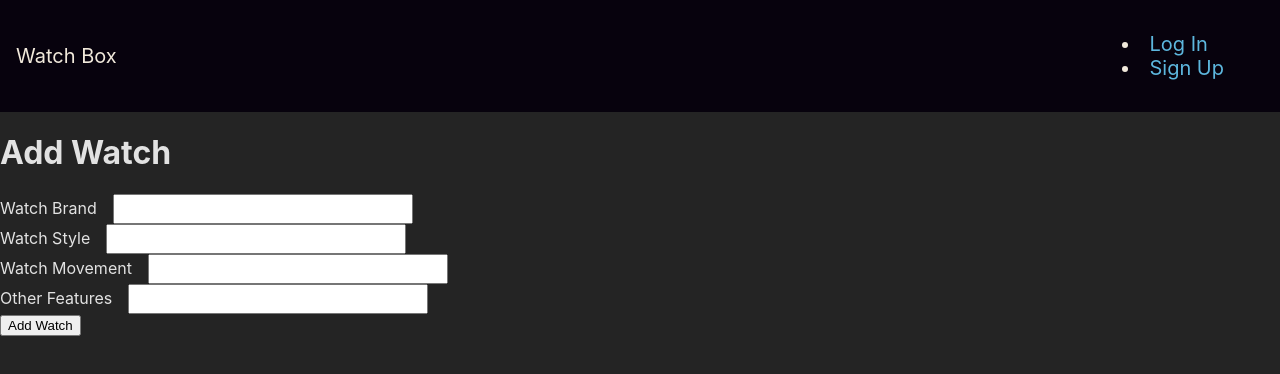
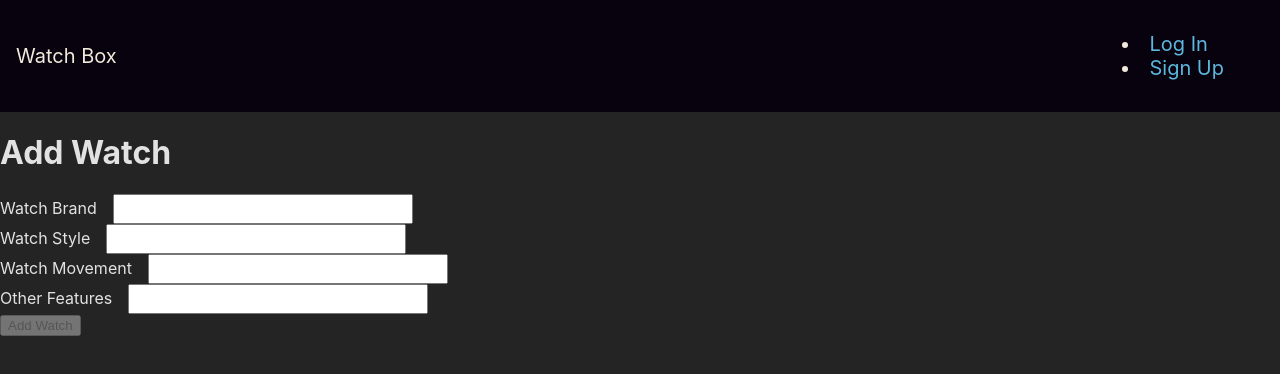
Before and after one commit to KevRdz/watch-collection, a React (Vite) app: page /add in a window 1280 px wide. Shown: the top 374 px of the page. Built offline with nearby package versions, Linux system fonts and the light colour scheme; no server answers.

Commit message:
use useRef and useEffect to check if form is valid or not

```diff
--- a/src/pages/AddWatch/AddWatch.jsx
+++ b/src/pages/AddWatch/AddWatch.jsx
@@ -1,4 +1,4 @@
-import { useState } from "react"
+import { useState, useRef, useEffect } from "react"
 
 
 function AddWatch() {
@@ -9,6 +9,15 @@ function AddWatch() {
     features: "",
   })
 
+  const [validForm, setValidForm] = useState(false)
+
+  const formElement = useRef()
+  console.log(formElement);
+
+  useEffect(() => {
+    formElement.current.checkValidity() ? setValidForm(true) : setValidForm(false)
+  }, [formData])
+
   const handleChange = e => {
     console.log(e);
     setFormData({...formData, [e.target.name]: e.target.value})
@@ -16,7 +25,7 @@ function AddWatch() {
   return (
     <div>
       <h1>Add Watch</h1>
-      <form autoComplete="off">
+      <form autoComplete="off" ref={formElement}>
         <div className="form-group mb-3">
           <label htmlFor="brand-name" className="form-label">
             Watch Brand
@@ -74,7 +83,7 @@ function AddWatch() {
           />
         </div>
         <div className="d-grid">
-          <button type="submit" className="btn btn-primary-btn-fluid">
+          <button type="submit" className="btn btn-primary-btn-fluid" disabled={!validForm}>
             Add Watch
           </button>
         </div>
```
